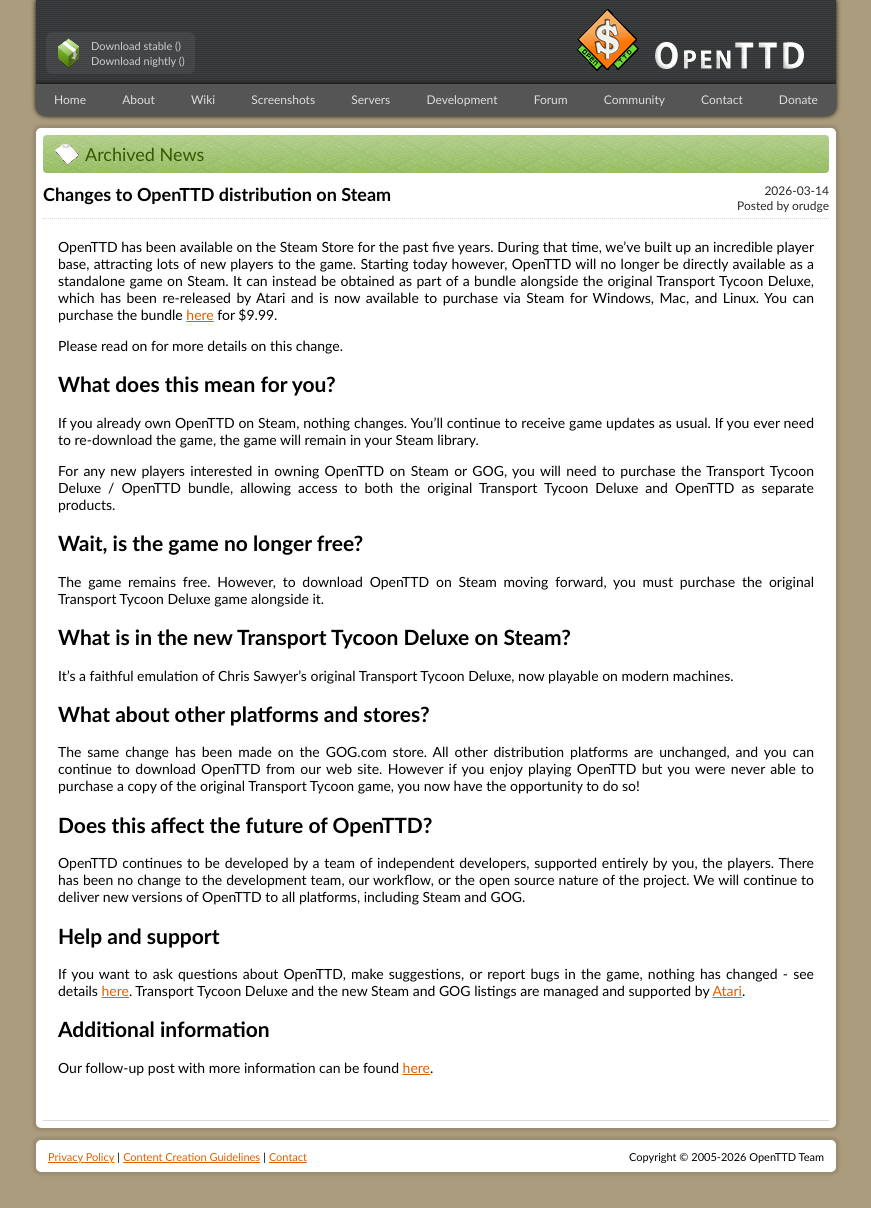
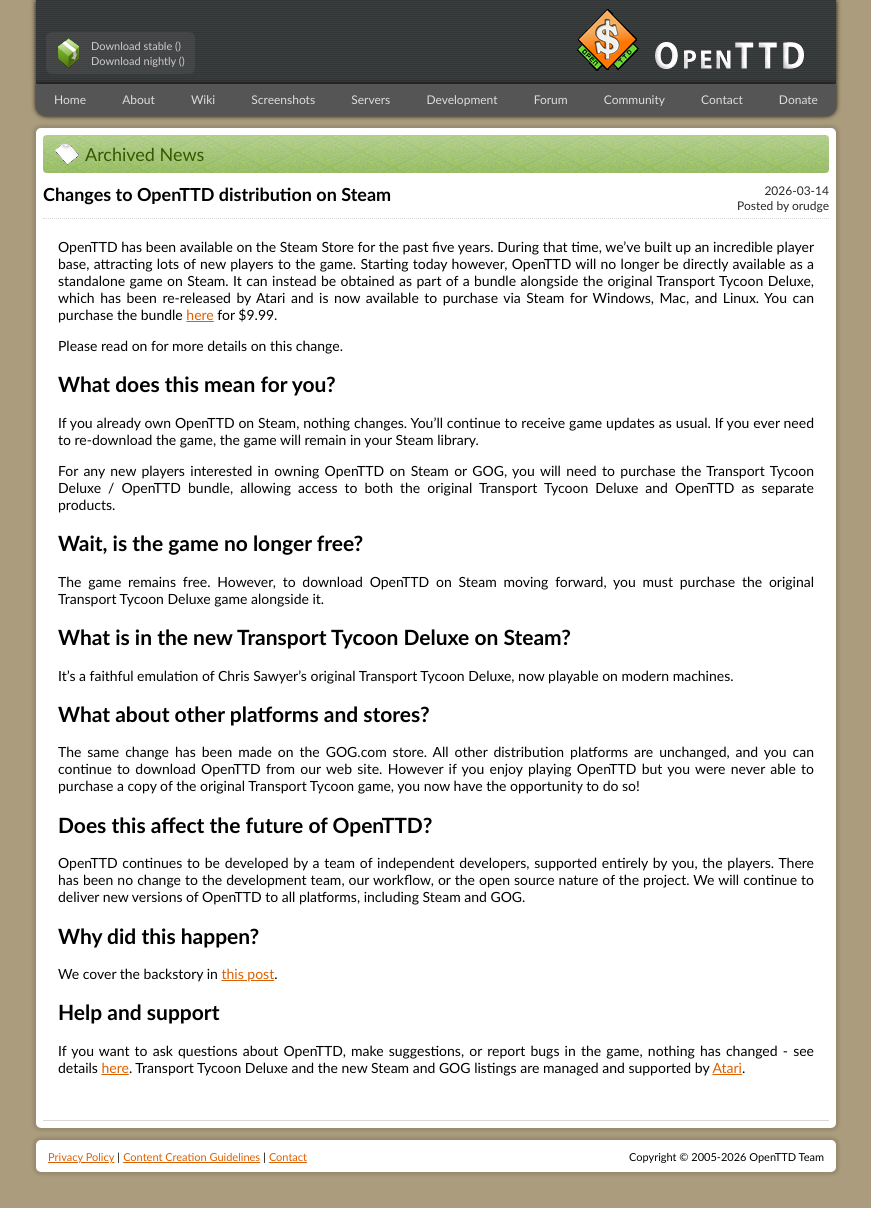
Before and after one commit to OpenTTD/website, a Jekyll site: the page built from _posts/2026-03-14-steam-changes.md, in a window 1280 px wide. Shown: the whole page, without its empty margins (204-1075 px from the left). Built offline with Jekyll 4.4.1, drawn with Linux system fonts in a browser that asks for light colours.

Commit message:
Doc: Commit suggested changes

```diff
--- a/_posts/2026-03-14-steam-changes.md
+++ b/_posts/2026-03-14-steam-changes.md
@@ -42,13 +42,10 @@
 There has been no change to the development team, our workflow, or the open source nature of the project.
 We will continue to deliver new versions of OpenTTD to all platforms, including Steam and GOG.
 
+## Why did this happen?
+We cover the backstory in [this post](https://www.openttd.org/news/2026/03/19/steam-changes-update).
+
 ## Help and support
 
 If you want to ask questions about OpenTTD, make suggestions, or report bugs in the game, nothing has changed - see details [here](https://www.openttd.org/contact).
 Transport Tycoon Deluxe and the new Steam and GOG listings are managed and supported by [Atari](https://support.atari.com/).
-
-<!-- more -->
-
-## Additional information
-
-Our follow-up post with more information can be found [here](https://www.openttd.org/news/2026/03/19/steam-changes-update).
```
